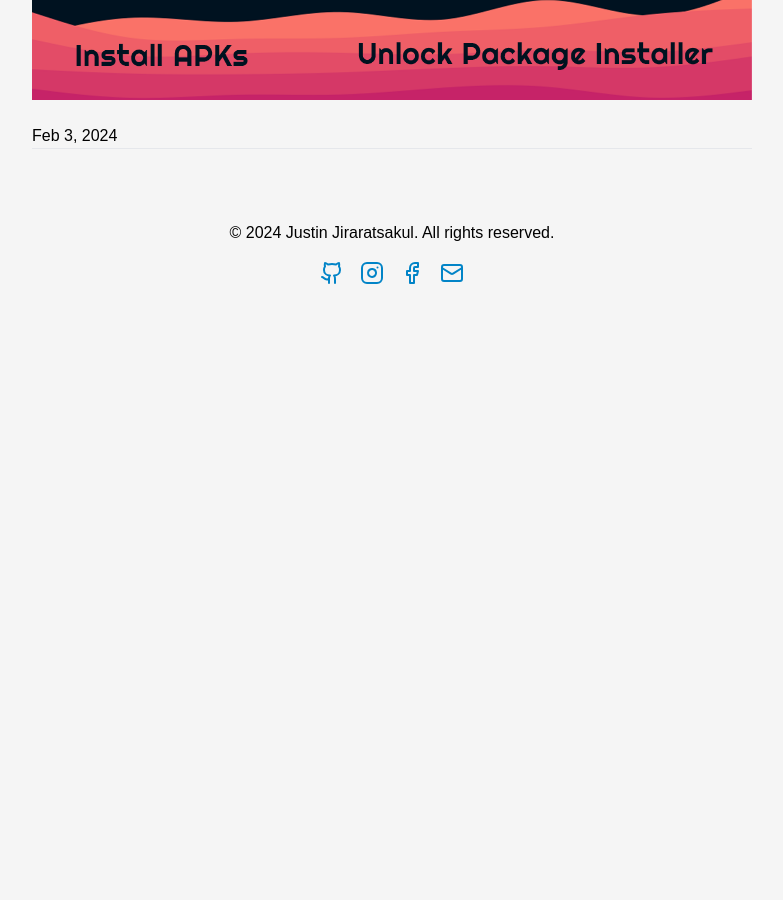
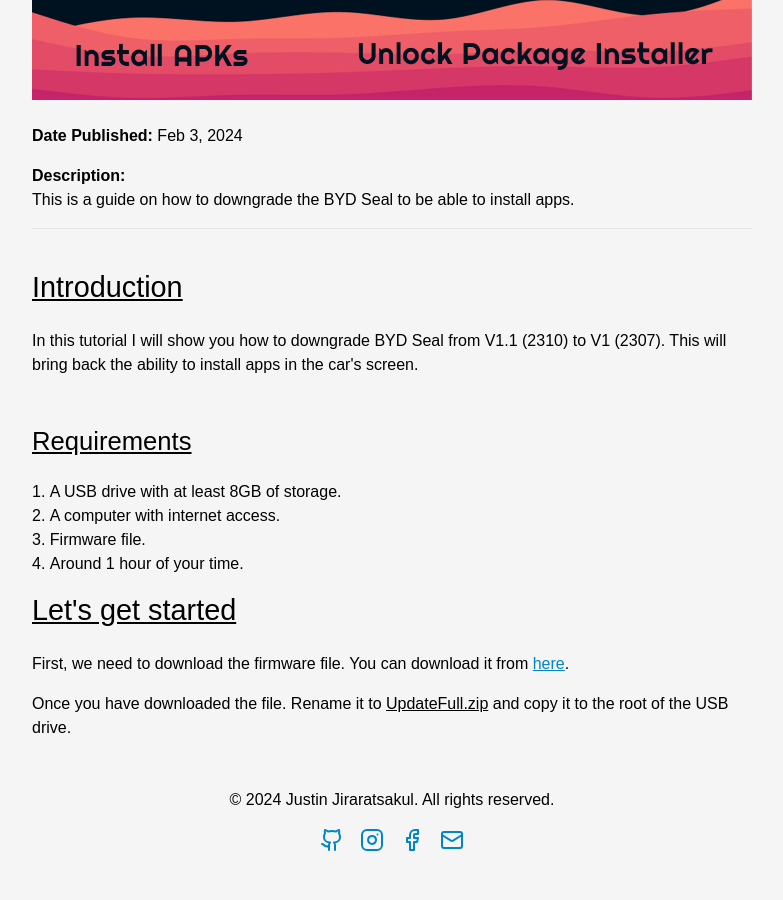
Before and after one commit to JusJira/astro-portfolio, an Astro site: page /blog/byd-seal-downgrade in a window 1280 px wide. Shown: the part 440-1340 px from the top of the page, without its empty margins (248-1031 px from the left). Before the commit the page ends 800 px from the top, so only its background shows below. Built offline with nearby package versions, Linux system fonts and the light colour scheme; Astro itself is replaced by a stand-in of ours.

Commit message:
feat: add stuff

```diff
--- a/src/components/FormattedDate.astro
+++ b/src/components/FormattedDate.astro
@@ -5,7 +5,8 @@ interface Props {
 
 const { date } = Astro.props;
 ---
-
+<div>
+	<span class="font-semibold">Date Published:</span>
 <time datetime={date.toISOString()}>
 	{
 		date.toLocaleDateString('en-us', {
@@ -15,3 +16,4 @@ const { date } = Astro.props;
 		})
 	}
 </time>
+</div>
--- a/src/content/blog/byd-seal-downgrade.mdx
+++ b/src/content/blog/byd-seal-downgrade.mdx
@@ -5,3 +5,16 @@ heroImage: /BYD-Seal-Cover.png
 datePublished: 2024-02-03
 featured: false
 ---
+# Introduction
+In this tutorial I will show you how to downgrade BYD Seal from V1.1 (2310) to V1 (2307). This will bring back the ability to install apps in the car's screen.
+
+## Requirements
+1. A USB drive with at least 8GB of storage.
+2. A computer with internet access.
+3. Firmware file.
+4. Around 1 hour of your time.
+
+# Let's get started
+First, we need to download the firmware file. You can download it from [here](https://cdn.jjus.dev/Di3.0_13.1.33.2307210.1.18.3.2.2307190.2.zip).
+
+Once you have downloaded the file. Rename it to <span class='underline'>UpdateFull.zip</span> and copy it to the root of the USB drive.
--- a/src/content/projects/iot-dashboard.mdx
+++ b/src/content/projects/iot-dashboard.mdx
@@ -27,7 +27,7 @@ import webImageMobile from '../../assets/images/iot-dashboard-mobile.jpeg'
 </div>
 
 # Description
-A dashboard to fetch data from InfluxDB, which is a Database that is used to collect data from IoT sensors such as the ESP8266 that I am using in this project. If you are interested in the harware side check out [this page](/projects/iot-esp8266/) where I publish the code that I used and the wiring diagram.
+A dashboard to fetch data from InfluxDB, which is a Database that is used to collect data from IoT sensors such as the ESP8266 that I am using in this project. If you are interested in the hardware side check out [this page](/projects/iot-esp8266/) where I publish the code that I used and the wiring diagram.
 
 # Links
 
--- a/src/layouts/BlogLayout.astro
+++ b/src/layouts/BlogLayout.astro
@@ -1,21 +1,25 @@
 ---
 import { SITE_TITLE } from "../consts";
 import Layout from "./Layout.astro";
-const { title, heroImage, description, datePublished} = Astro.props;
+const { title, heroImage, description, datePublished } = Astro.props;
 import "../styles/project.css";
 import FormattedDate from "../components/FormattedDate.astro";
 ---
 
-<Layout title={`${SITE_TITLE} - Blog`} description={description}  image={heroImage}>
+<Layout
+  title={`${SITE_TITLE} - Blog`}
+  description={description}
+  image={heroImage}
+>
   <article class="w-[720px] max-w-[calc(100%_-_2em)] dark:text-white m-auto">
     <div>
       <div class="my-10">
         <h1 class="text-4xl font-bold text-center">{title}</h1>
-        <img
-          class="m-auto mb-6"
-          src={heroImage}
-        />
-        <FormattedDate date={datePublished}/>
+        <img class="m-auto mb-6" src={heroImage} />
+        <FormattedDate date={datePublished} />
+        <div class="text-base my-4">
+          <span class="font-semibold">Description:</span><p>{description}</p>
+        </div>
         <hr />
       </div>
       <slot />
--- a/src/styles/project.css
+++ b/src/styles/project.css
@@ -20,6 +20,10 @@ h4 {font-size: 1.266rem;}
 
 h5 {font-size: 1.125rem;}
 
+ol {
+  list-style-type: decimal;
+  list-style-position: inside;
+}
 
 a {
     @apply underline dark:text-green-400 text-sky-600 underline-offset-1
```
